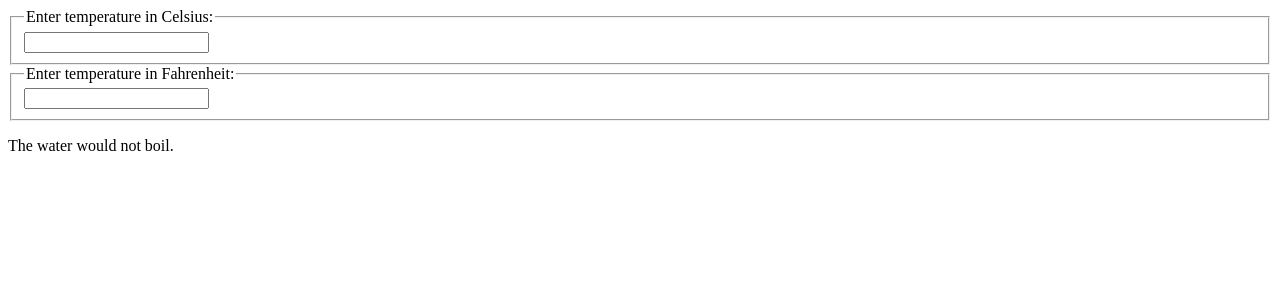
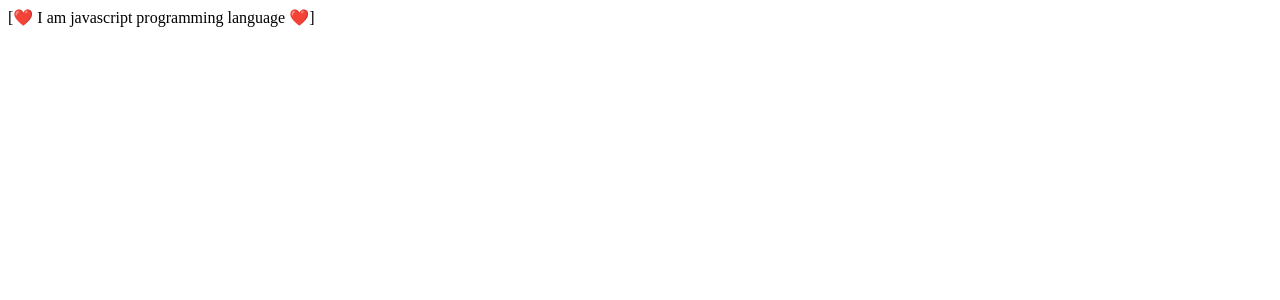
Before and after one commit to thisistanvir/React-with-LWS, a React (Vite) app: page / in a window 1280 px wide. Shown: the top 300 px of the page. Built offline with nearby package versions, Linux system fonts and the light colour scheme.

Commit message:
Done lesson 12

```diff
--- a/src/App.jsx
+++ b/src/App.jsx
@@ -1,10 +1,16 @@
-import Calculator from "./components/Calculator"
+import Emoji from "./components/composition/Emoji"
+import Text from "./components/composition/Text"
+import Bracket from "./components/composition/bracket"
 
 function App() {
 
   return (
     <div>
-      <Calculator/>
+      <Emoji>
+        {({addEmoji}) => <Bracket>
+        {({addBracket}) => <Text addEmoji={addEmoji} addBracket={addBracket} />}
+        </Bracket>}
+      </Emoji>
     </div>
   )
 
--- /dev/null
+++ b/src/components/composition/Emoji.jsx
@@ -0,0 +1,13 @@
+import React from "react";
+
+export default class Emoji extends  React.Component{
+
+  addEmoji = (text , emoji) => `${emoji} ${text} ${emoji}`
+
+  render(){
+    return(
+      this.props.children({addEmoji: this.addEmoji})
+    )
+  }
+
+}
--- /dev/null
+++ b/src/components/composition/Text.jsx
@@ -0,0 +1,16 @@
+export default function Text({addEmoji, addBracket}){
+
+  let text = "I am javascript programming language";
+
+  if(addEmoji){
+    text = addEmoji(text, "❤️")
+  }
+  if(addBracket) {
+    text = addBracket(text)
+  }
+  return(
+    <div>
+      {text}
+    </div>
+  )
+}
--- /dev/null
+++ b/src/components/composition/bracket.jsx
@@ -0,0 +1,13 @@
+import React from "react";
+
+export default class Bracket extends React.Component{
+
+  addBracket = (text ) => `[${text}]`
+
+  render(){
+    return(
+      this.props.children({addBracket: this.addBracket})
+    )
+  }
+
+}
--- /dev/null
+++ b/src/components/inheritance/Emoji.jsx
@@ -0,0 +1,19 @@
+import React from "react";
+
+export default class Emoji extends  React.Component{
+
+  addEmoji = (text , emoji) => `${emoji} ${text} ${emoji}`
+
+  render(override){
+    let text = "I am the emoji component";
+
+    if(override){
+      text = override;
+    }
+
+    return(
+      <div>{text}</div>
+    )
+  }
+
+}
--- /dev/null
+++ b/src/components/inheritance/Text.jsx
@@ -0,0 +1,15 @@
+import Emoji from "./Emoji";
+
+export default class Text extends Emoji{
+  constructor(props){
+    super(props);
+  }
+
+  render(){
+const decoratedText = this.addEmoji("I am javascript language", '❤️')
+
+    return(
+      super.render(decoratedText)
+    )
+  }
+}
```
